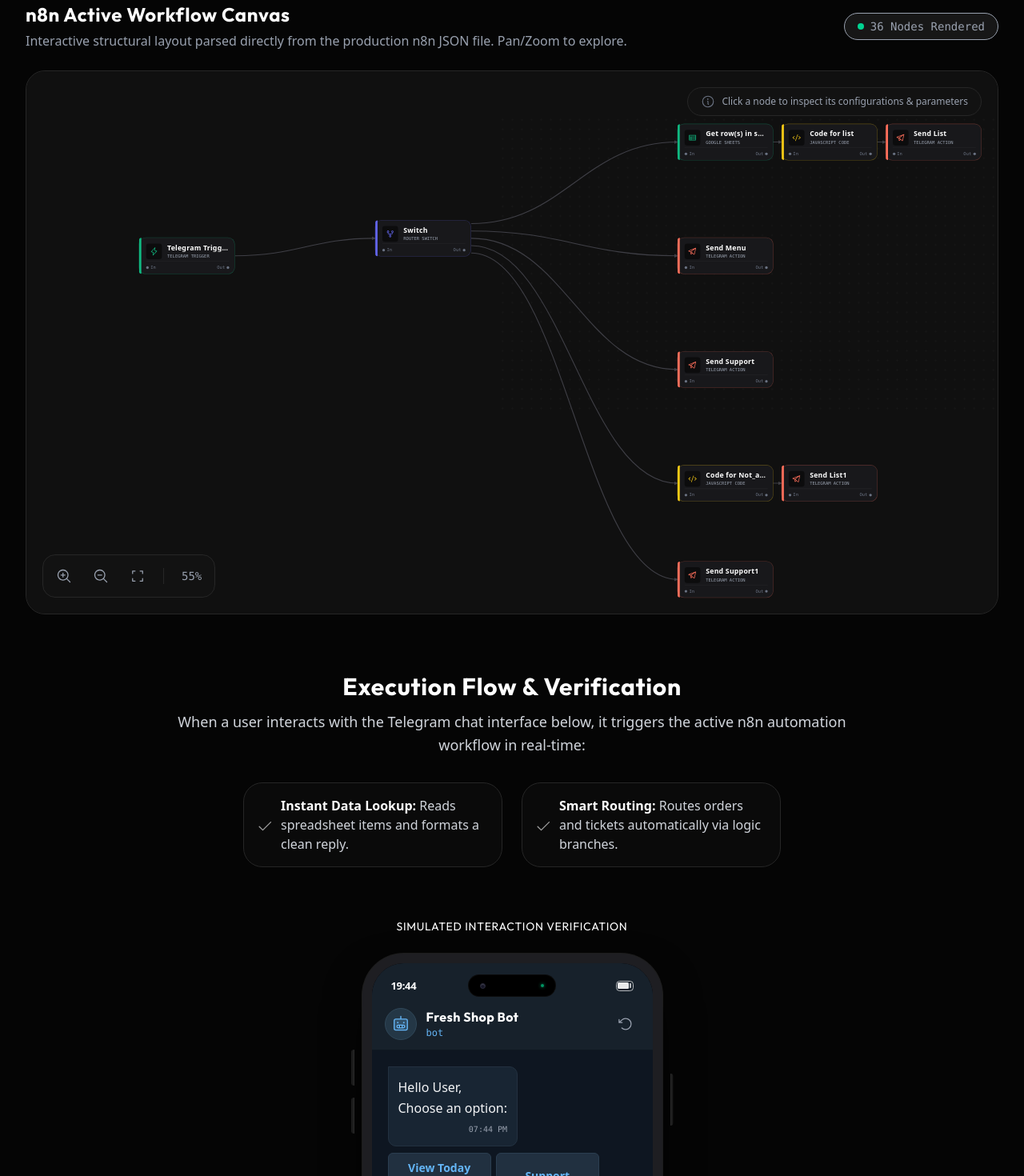
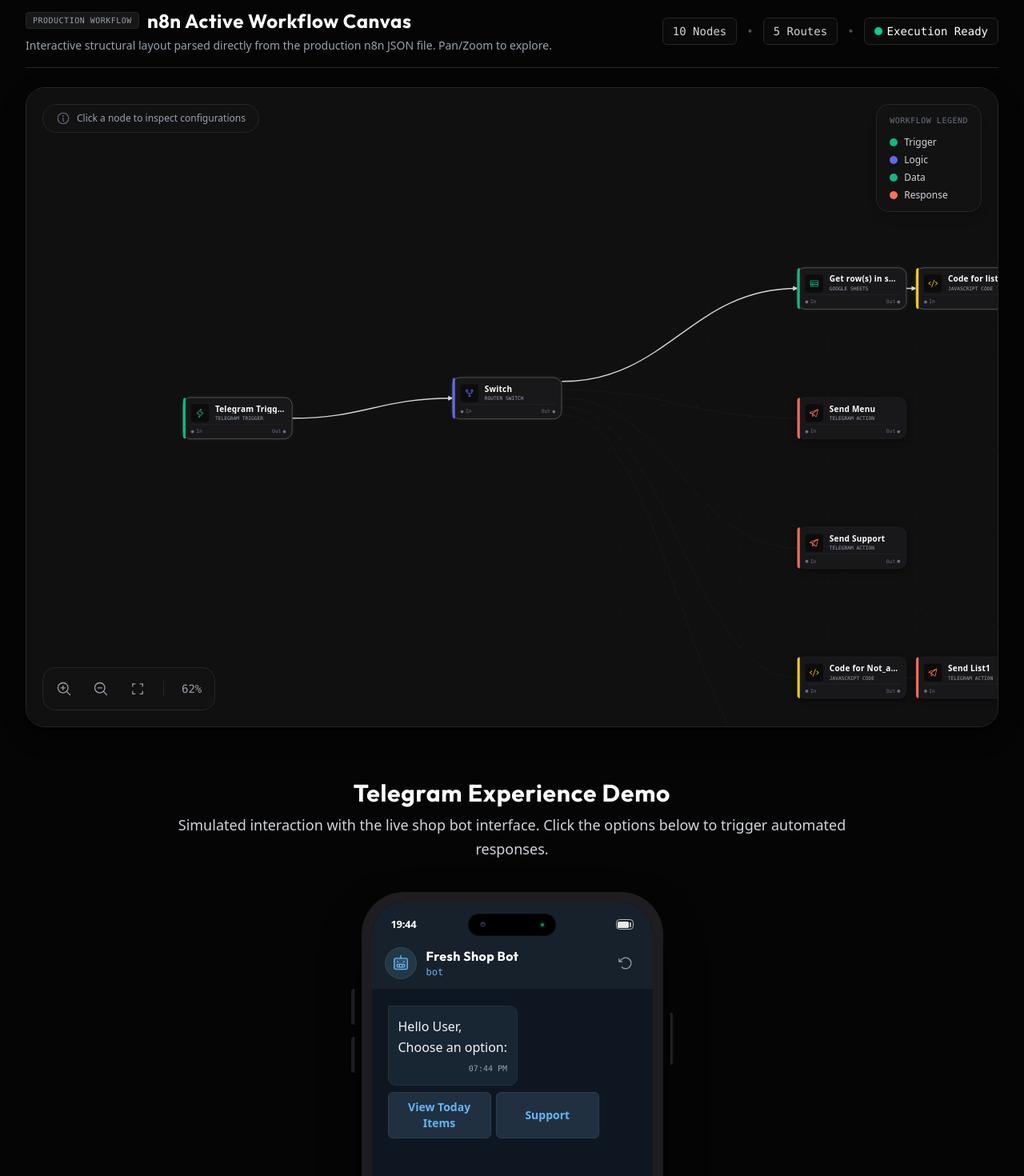
Before and after one commit to plut0n0tf0und/telegram-assistant-automation-portfolio, a Next.js app: page / in a window 1280 px wide. Shown: the part 540-2010 px from the top of the page at 80% size. Built offline with nearby package versions, Linux system fonts and the light colour scheme.

Commit message:
Refactor: Transform n8n workflow canvas into primary hero showcase with custom status bar, floating legend, and visual path highlighting

```diff
--- a/src/app/page.tsx
+++ b/src/app/page.tsx
@@ -77,74 +77,34 @@
         </div>
       </section>
 
-      {/* Main Centerpiece: n8n JSON Canvas */}
-      <section className="space-y-6">
-        <div className="flex flex-col sm:flex-row items-start sm:items-center justify-between gap-4">
-          <div className="space-y-1">
-            <h2 className="text-xl sm:text-2xl font-bold text-white tracking-wide">
-              n8n Active Workflow Canvas
-            </h2>
-            <p className="text-base text-gray-400 leading-relaxed">
-              Interactive structural layout parsed directly from the production n8n JSON file. Pan/Zoom to explore.
-            </p>
-          </div>
-          <span className="text-xs sm:text-sm font-mono text-gray-400 bg-neutral-900 border border-neutral-850 px-4 py-1.5 rounded-full flex items-center gap-2 shrink-0 select-none">
-            <span className="w-2 h-2 rounded-full bg-emerald-400 animate-pulse" />
-            36 Nodes Rendered
-          </span>
-        </div>
-
+      {/* Main Centerpiece: n8n JSON Canvas (Workflow Hero Canvas) */}
+      <section className="py-2">
         <WorkflowCanvas />
       </section>
 
-      {/* Centered Telegram Verification mock with phone notch wrapper */}
-      <section className="flex flex-col gap-10 pt-6">
-
-        {/* Full-width block */}
-        <div className="space-y-6 text-center max-w-4xl mx-auto">
-          <div className="space-y-3">
-            <h2 className="text-2xl sm:text-3xl font-bold text-white tracking-wide">
-              Execution Flow & Verification
-            </h2>
-            <p className="text-base sm:text-[18px] text-gray-300 leading-relaxed">
-              When a user interacts with the Telegram chat interface below, it triggers the active n8n automation workflow in real-time:
-            </p>
-          </div>
-
-          <div className="flex flex-col sm:flex-row gap-6 justify-center max-w-2xl mx-auto pt-2">
-            <div className="flex items-center gap-2.5 text-left bg-neutral-950 border border-[#262626] rounded-xl p-4 flex-1">
-              <Check className="w-5 h-5 text-neutral-400 shrink-0 mt-0.5" />
-              <span className="text-base text-gray-300">
-                <strong className="text-white">Instant Data Lookup:</strong> Reads spreadsheet items and formats a clean reply.
-              </span>
-            </div>
-            <div className="flex items-center gap-2.5 text-left bg-neutral-950 border border-[#262626] rounded-xl p-4 flex-1">
-              <Check className="w-5 h-5 text-neutral-400 shrink-0 mt-0.5" />
-              <span className="text-base text-gray-300">
-                <strong className="text-white">Smart Routing:</strong> Routes orders and tickets automatically via logic branches.
-              </span>
-            </div>
-          </div>
+      {/* Telegram Experience Demo Section */}
+      <section className="flex flex-col gap-6 pt-2">
+        <div className="space-y-2 text-center max-w-4xl mx-auto">
+          <h2 className="text-2xl sm:text-3xl font-bold text-white tracking-wide">
+            Telegram Experience Demo
+          </h2>
+          <p className="text-base sm:text-[18px] text-gray-300 leading-relaxed">
+            Simulated interaction with the live shop bot interface. Click the options below to trigger automated responses.
+          </p>
         </div>
 
         {/* Premium Bezel-less Smartphone Mockup Centered holding TelegramMock */}
-        <div className="flex flex-col items-center justify-center w-full relative py-6">
-          <div className="w-full text-center mb-6">
-            <h4 className="text-xs sm:text-sm font-mono text-gray-500 uppercase tracking-wider">
-              Simulated Interaction Verification
-            </h4>
-          </div>
-
+        <div className="flex flex-col items-center justify-center w-full relative py-4">
           {/* Interactive Phone Container with Buttons */}
           <div className="relative mx-auto">
-            {/* Volume Up Button (hidden on mobile to prevent overflow) */}
+            {/* Volume Up Button */}
             <div className="hidden sm:block absolute -left-[14px] top-[120px] w-[4px] h-[45px] bg-[#222] border-r border-[#333] rounded-l-md shadow-lg" />
-            {/* Volume Down Button (hidden on mobile to prevent overflow) */}
+            {/* Volume Down Button */}
             <div className="hidden sm:block absolute -left-[14px] top-[180px] w-[4px] h-[45px] bg-[#222] border-r border-[#333] rounded-l-md shadow-lg" />
-            {/* Action / Power Button (hidden on mobile to prevent overflow) */}
+            {/* Action / Power Button */}
             <div className="hidden sm:block absolute -right-[14px] top-[150px] w-[4px] h-[65px] bg-[#222] border-l border-[#333] rounded-r-md shadow-lg" />
 
-            {/* Premium Outer Chassis (Fully responsive with arbitrary breakpoints) */}
+            {/* Premium Outer Chassis */}
             <div className="w-[280px] min-[360px]:w-[320px] sm:w-[375px] h-[530px] min-[360px]:h-[600px] sm:h-[670px] bg-[#0c0c0e] border-[8px] min-[360px]:border-[10px] sm:border-[12px] border-[#1e1e22] rounded-[38px] min-[360px]:rounded-[44px] sm:rounded-[52px] shadow-[0_25px_60px_-15px_rgba(0,0,0,0.95)] ring-1 ring-white/10 overflow-hidden relative flex flex-col transition-all duration-300">
 
               {/* Dynamic Island Floating Notch */}
@@ -160,6 +120,84 @@
                 <TelegramMock />
               </div>
             </div>
+          </div>
+        </div>
+      </section>
+
+      {/* Execution Flow & Verification Section */}
+      <section className="space-y-6 pt-4 max-w-4xl mx-auto w-full">
+        <div className="space-y-2 text-center">
+          <h2 className="text-2xl sm:text-3xl font-bold text-white tracking-wide">
+            Execution Flow & Verification
+          </h2>
+          <p className="text-base sm:text-[18px] text-gray-300 leading-relaxed">
+            Interactive simulation triggers active n8n automation pathways on backend endpoints:
+          </p>
+        </div>
+
+        <div className="flex flex-col sm:flex-row gap-6 justify-center max-w-2xl mx-auto pt-2 w-full">
+          <div className="flex items-center gap-2.5 text-left bg-neutral-950 border border-[#262626] rounded-xl p-4 flex-1">
+            <Check className="w-5 h-5 text-neutral-400 shrink-0 mt-0.5" />
+            <span className="text-base text-gray-300">
+              <strong className="text-white">Instant Data Lookup:</strong> Reads spreadsheet items and formats a clean reply.
+            </span>
+          </div>
+          <div className="flex items-center gap-2.5 text-left bg-neutral-950 border border-[#262626] rounded-xl p-4 flex-1">
+            <Check className="w-5 h-5 text-neutral-400 shrink-0 mt-0.5" />
+            <span className="text-base text-gray-300">
+              <strong className="text-white">Smart Routing:</strong> Routes orders and tickets automatically via logic branches.
+            </span>
+          </div>
+        </div>
+      </section>
+
+      {/* Technical Details Section */}
+      <section className="space-y-6 pt-4 border-t border-[#262626]">
+        <div className="space-y-1">
+          <h2 className="text-2xl font-bold text-white tracking-wide">
+            Technical Details
+          </h2>
+          <p className="text-base text-gray-400 leading-relaxed">
+            Integration architecture, technology stack, and self-hosted infrastructure details.
+          </p>
+        </div>
+
+        <div className="grid grid-cols-1 md:grid-cols-2 lg:grid-cols-3 gap-6">
+          <div className="component-card p-6 space-y-3">
+            <h3 className="text-lg font-bold text-white">n8n Automation Engine</h3>
+            <p className="text-sm text-gray-300 leading-relaxed">
+              Self-hosted workflow manager orchestrating chat states, conditional logic, and formatting sheets data.
+            </p>
+          </div>
+          <div className="component-card p-6 space-y-3">
+            <h3 className="text-lg font-bold text-white">Telegram Bot API</h3>
+            <p className="text-sm text-gray-300 leading-relaxed">
+              Real-time webhook integration delivering response payloads to users with sub-150ms latency.
+            </p>
+          </div>
+          <div className="component-card p-6 space-y-3">
+            <h3 className="text-lg font-bold text-white">Google Sheets Integration</h3>
+            <p className="text-sm text-gray-300 leading-relaxed">
+              Utilized as a serverless store database, allowing instant inventory edits without updating backend code.
+            </p>
+          </div>
+          <div className="component-card p-6 space-y-3">
+            <h3 className="text-lg font-bold text-white">Next.js & React Showcase</h3>
+            <p className="text-sm text-gray-300 leading-relaxed">
+              Portfolio landing container featuring interactive n8n JSON canvas parsing and mobile chat simulators.
+            </p>
+          </div>
+          <div className="component-card p-6 space-y-3">
+            <h3 className="text-lg font-bold text-white">Docker Infrastructure</h3>
+            <p className="text-sm text-gray-300 leading-relaxed">
+              Containerized host environment run via Docker Compose on VPS with automated secure SSL reverse-proxy.
+            </p>
+          </div>
+          <div className="component-card p-6 space-y-3">
+            <h3 className="text-lg font-bold text-white">JSON Parser Engine</h3>
+            <p className="text-sm text-gray-300 leading-relaxed">
+              Custom SVG connection routing math that maps 2D coordinates into responsive node graph charts.
+            </p>
           </div>
         </div>
       </section>
--- a/src/components/WorkflowCanvas.tsx
+++ b/src/components/WorkflowCanvas.tsx
@@ -69,9 +69,45 @@
     return [node.position[0] * scaleX, node.position[1] * scaleY];
   };
 
-  // Fit workflow to view bounds on mount
+  // Helper to identify nodes in the primary flow
+  const isPrimaryPathNode = (nodeName: string) => {
+    const primaryNodes = [
+      "Telegram Trigger4",
+      "Switch",
+      "Get row(s) in sheet4",
+      "Code for list",
+      "Send List"
+    ];
+    return primaryNodes.includes(nodeName);
+  };
+
+  // Helper to identify connections in the primary flow
+  const isPrimaryPathConnection = (sourceName: string, targetName: string) => {
+    const connections = [
+      { source: "Telegram Trigger4", target: "Switch" },
+      { source: "Switch", target: "Get row(s) in sheet4" },
+      { source: "Get row(s) in sheet4", target: "Code for list" },
+      { source: "Code for list", target: "Send List" }
+    ];
+    return connections.some(c => c.source === sourceName && c.target === targetName);
+  };
+
+  // Fit workflow to view bounds on mount and handle resize/layout calculations
   useEffect(() => {
+    // Run after a short delay to ensure DOM sizes are fully painted
+    const timer = setTimeout(() => {
       fitToView();
+    }, 150);
+
+    const handleResize = () => {
+      fitToView();
+    };
+    window.addEventListener("resize", handleResize);
+
+    return () => {
+      clearTimeout(timer);
+      window.removeEventListener("resize", handleResize);
+    };
   }, [nodes]);
 
   const fitToView = () => {
@@ -96,10 +132,20 @@
 
     const scaleXFit = containerWidth / width;
     const scaleYFit = containerHeight / height;
-    const newScale = Math.max(0.3, Math.min(1.1, Math.min(scaleXFit, scaleYFit)));
 
-    const centerX = (minX + maxX) / 2;
-    const centerY = (minY + maxY) / 2;
+    // Clamp scale to a minimum of 0.55 to avoid excessive zoom-out
+    const newScale = Math.max(0.55, Math.min(1.1, Math.min(scaleXFit, scaleYFit)));
+
+    // Center on Switch node to align active routes
+    const switchNode = nodes.find(n => n.name === "Switch");
+    let centerX = (minX + maxX) / 2;
+    let centerY = (minY + maxY) / 2;
+
+    if (switchNode) {
+      const [sx, sy] = getNodePos(switchNode);
+      centerX = sx + 120; // Shift slightly right to show nodes to the right of it
+      centerY = sy + 60;
+    }
 
     setTranslate({
       x: containerWidth / 2 - centerX * newScale,
@@ -275,9 +321,44 @@
   };
 
   return (
-    <div className="flex flex-col lg:flex-row w-full h-[680px] bg-[#141414] border border-[var(--color-outline)] rounded-[var(--radius-xl)] overflow-hidden relative select-none">
+    <div className="flex flex-col w-full space-y-6">
 
-      {/* Canvas Area (Wheel zoom disabled, styled with n8n dot grid pattern) */}
+      {/* Workflow Status Header */}
+      <div className="flex flex-col sm:flex-row items-start sm:items-center justify-between gap-4 border-b border-[#262626] pb-4">
+        <div className="space-y-1">
+          <div className="flex items-center gap-2.5">
+            <span className="text-[10px] font-mono text-gray-400 bg-neutral-900 border border-neutral-800 px-2 py-0.5 rounded uppercase tracking-wider">
+              Production Workflow
+            </span>
+            <h2 className="text-xl sm:text-2xl font-bold text-white tracking-wide">
+              n8n Active Workflow Canvas
+            </h2>
+          </div>
+          <p className="text-sm text-gray-400 leading-relaxed">
+            Interactive structural layout parsed directly from the production n8n JSON file. Pan/Zoom to explore.
+          </p>
+        </div>
+
+        <div className="flex flex-wrap items-center gap-3 font-mono text-xs sm:text-sm text-gray-300">
+          <span className="bg-neutral-950 border border-neutral-800 px-3 py-1.5 rounded-md">
+            {nodes.length} Nodes
+          </span>
+          <span className="text-neutral-600">•</span>
+          <span className="bg-neutral-950 border border-neutral-800 px-3 py-1.5 rounded-md">
+            5 Routes
+          </span>
+          <span className="text-neutral-600">•</span>
+          <span className="inline-flex items-center gap-1.5 bg-neutral-950 border border-neutral-800 text-white px-3 py-1.5 rounded-md">
+            <span className="w-2.5 h-2.5 rounded-full bg-emerald-400 animate-pulse" />
+            Execution Ready
+          </span>
+        </div>
+      </div>
+
+      {/* Main Canvas Viewer Panel */}
+      <div className="flex flex-col lg:flex-row w-full h-[500px] lg:h-[800px] bg-[var(--color-surface)] border border-[var(--color-outline)] rounded-[var(--radius-xl)] overflow-hidden relative select-none shadow-[0_10px_24px_rgba(0,0,0,0.6)] hover:shadow-[0_20px_40px_rgba(0,0,0,0.8)] transition-all duration-300">
+
+        {/* Canvas Area */}
         <div
           ref={containerRef}
           className="flex-1 h-full relative overflow-hidden bg-[#101010] cursor-grab active:cursor-grabbing"
@@ -326,6 +407,37 @@
             </span>
           </div>
 
+          {/* Floating Mini Legend (Top-Right) */}
+          <div className="absolute top-5 right-5 z-20 bg-[var(--color-surface-container)] border border-[var(--color-outline)] px-4 py-3 rounded-2xl shadow-lg flex flex-col gap-2 pointer-events-none select-none">
+            <span className="text-[10px] font-mono text-gray-500 uppercase tracking-wider mb-1">Workflow Legend</span>
+            <div className="flex flex-col gap-1.5 text-xs text-gray-300">
+              <div className="flex items-center gap-2">
+                <span className="w-2.5 h-2.5 rounded-full bg-[#10b981]" />
+                <span>Trigger</span>
+              </div>
+              <div className="flex items-center gap-2">
+                <span className="w-2.5 h-2.5 rounded-full bg-[#6366f1]" />
+                <span>Logic</span>
+              </div>
+              <div className="flex items-center gap-2">
+                <span className="w-2.5 h-2.5 rounded-full bg-[#10b981]" />
+                <span>Data</span>
+              </div>
+              <div className="flex items-center gap-2">
+                <span className="w-2.5 h-2.5 rounded-full bg-[#ff6f5b]" />
+                <span>Response</span>
+              </div>
+            </div>
+          </div>
+
+          {/* Click prompt overlay when no node is selected (Top-Left to avoid overlap) */}
+          {!selectedNode && (
+            <div className="absolute top-5 left-5 z-10 flex items-center gap-2 bg-[var(--color-surface-container)] border border-[var(--color-outline)] px-4 py-2 rounded-full text-xs text-gray-400 pointer-events-none select-none">
+              <Info className="w-4.5 h-4.5 text-gray-500" />
+              <span>Click a node to inspect configurations</span>
+            </div>
+          )}
+
           {/* Viewport Transform Wrapper */}
           <div
             style={{
@@ -340,17 +452,6 @@
             <svg className="absolute overflow-visible top-0 left-0 w-full h-full pointer-events-none z-0">
               <defs>
                 <marker
-                id="arrow"
-                viewBox="0 0 10 10"
-                refX="6"
-                refY="5"
-                markerWidth="6"
-                markerHeight="6"
-                orient="auto-start-reverse"
-              >
-                <path d="M 0 1.5 L 8 5 L 0 8.5 z" fill="#3f3f46" />
-              </marker>
-              <marker
                   id="arrow-hover"
                   viewBox="0 0 10 10"
                   refX="6"
@@ -359,17 +460,50 @@
                   markerHeight="6"
                   orient="auto-start-reverse"
                 >
-                <path d="M 0 1.5 L 8 5 L 0 8.5 z" fill="#fff" />
+                  <path d="M 0 1.5 L 8 5 L 0 8.5 z" fill="#ffffff" />
+                </marker>
+                <marker
+                  id="arrow-primary"
+                  viewBox="0 0 10 10"
+                  refX="6"
+                  refY="5"
+                  markerWidth="6"
+                  markerHeight="6"
+                  orient="auto-start-reverse"
+                >
+                  <path d="M 0 1.5 L 8 5 L 0 8.5 z" fill="#d4d4d8" />
+                </marker>
+                <marker
+                  id="arrow-secondary"
+                  viewBox="0 0 10 10"
+                  refX="6"
+                  refY="5"
+                  markerWidth="6"
+                  markerHeight="6"
+                  orient="auto-start-reverse"
+                >
+                  <path d="M 0 1.5 L 8 5 L 0 8.5 z" fill="#27272a" />
                 </marker>
               </defs>
               {getRenderedConnections().map((path) => {
                 const isHovered = hoveredNode === path.source || hoveredNode === path.target;
+                const isPrimary = isPrimaryPathConnection(path.source, path.target);
 
-              let strokeColor = "#3f3f46"; // n8n default connection grey line
-              let strokeWidth = 2.0;
+                let strokeColor = "#27272a"; // Zinc 800 for secondary connections
+                let strokeWidth = 1.5;
+                let opacity = 0.35;
+                let markerEnd = "url(#arrow-secondary)";
+
                 if (isHovered) {
                   strokeColor = "#ffffff";
                   strokeWidth = 2.5;
+                  opacity = 1.0;
+                  markerEnd = "url(#arrow-hover)";
+                } else if (isPrimary) {
+                  strokeColor = "#d4d4d8"; // Zinc 300 for active primary connections
+                  strokeWidth = 2.25;
+                  opacity = 1.0;
+                  markerEnd = "url(#arrow-primary)";
                 }
 
                 return (
@@ -379,8 +513,9 @@
                     fill="none"
                     stroke={strokeColor}
                     strokeWidth={strokeWidth}
-                  markerEnd={isHovered ? "url(#arrow-hover)" : "url(#arrow)"}
-                  className="transition-colors duration-150"
+                    opacity={opacity}
+                    markerEnd={markerEnd}
+                    className="transition-all duration-200"
                   />
                 );
               })}
@@ -394,7 +529,26 @@
 
               const isSelected = selectedNode?.id === node.id;
               const isHovered = hoveredNode === node.name;
+              const isPrimary = isPrimaryPathNode(node.name);
               const isDimmed = hoveredNode !== null && !isNodeConnectedToHovered(node.name);
+
+              // Determine border & background based on active states
+              let nodeBorderClass = "border-[#262626]";
+              let nodeBgClass = style.bg;
+              let nodeShadowClass = "shadow-[0_4px_12px_rgba(0,0,0,0.5)]";
+
+              if (isSelected) {
+                nodeBorderClass = "border-white";
+                nodeBgClass = "bg-[#18181b]";
+                nodeShadowClass = "shadow-[0_0_20px_rgba(255,255,255,0.15)] z-20";
+              } else if (isHovered) {
+                nodeBorderClass = "border-neutral-400";
+                nodeBgClass = "bg-[#1f1f23]"; // Elevated surface bg
+                nodeShadowClass = "shadow-[0_10px_25px_rgba(0,0,0,0.8)] z-10 scale-[1.02]";
+              } else if (isPrimary) {
+                nodeBorderClass = "border-neutral-500";
+                nodeShadowClass = "shadow-[0_0_12px_rgba(255,255,255,0.06)]";
+              }
 
               return (
                 <div
@@ -406,13 +560,7 @@
                     height: nodeHeight,
                     position: "absolute"
                   }}
-                className={`interactive-node absolute rounded-lg border ${
-                  isSelected
-                    ? "border-white bg-[#1a1a1a] shadow-[0_0_12px_rgba(255,255,255,0.15)] z-20"
-                    : isHovered
-                      ? "border-neutral-500 bg-[#161616] z-10"
-                      : `${style.border} ${style.bg}`
-                } pl-4 pr-3 py-3 transition-all duration-200 select-none cursor-pointer flex flex-col justify-between ${
+                  className={`interactive-node absolute rounded-lg border pl-4 pr-3 py-3 transition-all duration-200 select-none cursor-pointer flex flex-col justify-between ${nodeBorderClass} ${nodeBgClass} ${nodeShadowClass} ${
                     isDimmed ? "opacity-25" : "opacity-100"
                   } ${node.disabled ? "opacity-35 filter grayscale" : ""}`}
                   onClick={() => setSelectedNode(node)}
@@ -428,7 +576,6 @@
                       <NodeIcon className="w-5 h-5" />
                     </div>
                     <div className="overflow-hidden flex-1">
-                    {/* Bounded to 16px text-base */}
                       <div className="text-base font-bold text-white truncate tracking-wide leading-tight">
                         {node.name}
                       </div>
@@ -598,14 +745,7 @@
             </>
           )}
         </div>
-
-      {/* Click prompt overlay when no node is selected */}
-      {!selectedNode && (
-        <div className="absolute top-5 right-5 z-10 flex items-center gap-2 bg-[var(--color-surface-container)] border border-[var(--color-outline)] px-4 py-2 rounded-full text-xs text-gray-400 pointer-events-none select-none">
-          <Info className="w-4.5 h-4.5 text-gray-500" />
-          <span>Click a node to inspect its configurations & parameters</span>
       </div>
-      )}
     </div>
   );
 }
```
Lines whose indentation alone changed are shown as unchanged.
